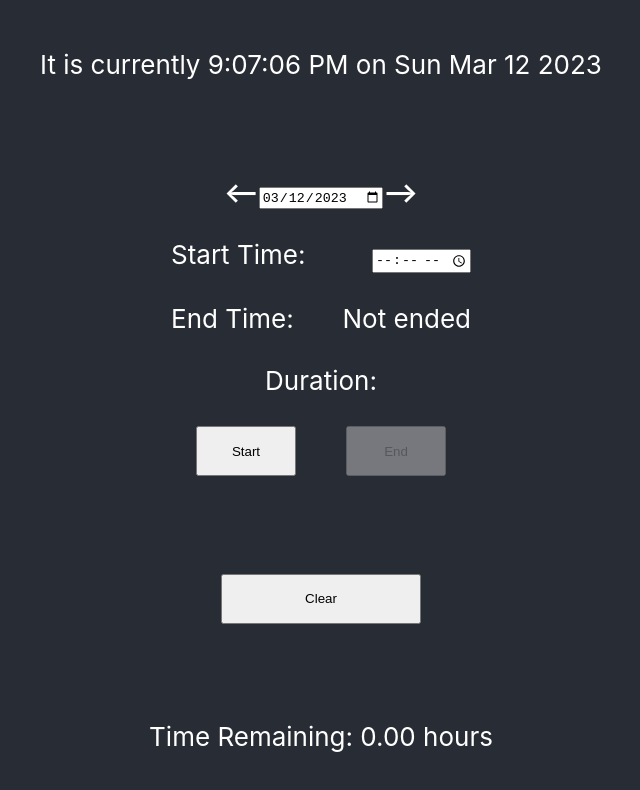
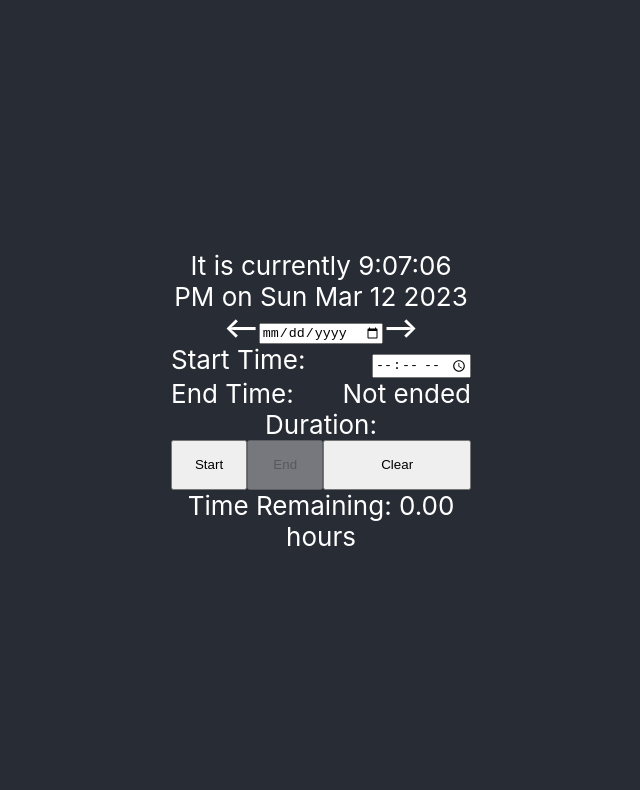
Before and after one commit to kyletucci/Time-Clock-Project, a React (Create React App) app in the folder time-clock-project/: page / in a window 1280 px wide. Shown: the top 790 px of the page, without its empty margins (319-959 px from the left). Built offline with nearby package versions, Linux system fonts and the light colour scheme.

Commit message:
Initial Commit separating TimeClock components into different files

```diff
--- a/time-clock-project/src/App.js
+++ b/time-clock-project/src/App.js
@@ -1,138 +1,13 @@
-import React, { useState, useEffect, useRef } from 'react';
+import React from 'react';
 import './App.css';
 import TimeClock from './components/TimeClock'
-import styled from 'styled-components'
-
-const StyledClear = styled.button`
-height: 50px;
-width: 200px;
-`
 
 function App() {
-  const [currentTime, setCurrentTime] = useState(new Date());
-  const [selectedDate, setSelectedDate] = useState(new Date(currentTime).toISOString().split('T')[0])
-  const [startTime, setStartTime] = useState('')
-  const [endTime, setEndTime] = useState('')
-  const [duration, setDuration] = useState(null)
-  const [fullWeek, setFullWeek] = useState('')
-  const [timeRemaining, setTimeRemaining] = useState('')
-
-  useEffect(() => {
-    const intervalId = setInterval(() => {
-      setCurrentTime(new Date());
-    }, 1000);
-    return () => clearInterval(intervalId);
-  }, [])
-
-  useEffect(() => {
-    const storedStartTime = JSON.parse(localStorage.getItem("START_TIME"))
-    if (storedStartTime) {
-      setStartTime(storedStartTime)
-    }
-    const storedEndTime = JSON.parse(localStorage.getItem("END_TIME"))
-    if (storedEndTime) {
-      setEndTime(storedEndTime)
-    }
-    const storedDuration = JSON.parse(localStorage.getItem("DURATION"))
-    if (storedDuration) {
-      setDuration(storedDuration)
-    }
-
-    const storedTimeRemaining = JSON.parse(localStorage.getItem("TIME_REMAINING"))
-    if (storedTimeRemaining) {
-      setTimeRemaining(storedTimeRemaining)
-    }
-  }, [])
-
-  useEffect(() => {
-    localStorage.setItem("START_TIME", JSON.stringify(startTime))
-    localStorage.setItem("END_TIME", JSON.stringify(endTime))
-    if(startTime && !endTime){
-      setDuration(((currentTime - startTime) / 1000 / 60 / 60))
-      }
-    localStorage.setItem("DURATION", JSON.stringify(duration))
-    localStorage.setItem("FULL_WEEK", JSON.stringify(fullWeek))
-    setFullWeek(startTime + (80 * 60 * 60 * 1000))
-    if(!endTime){
-    startTime && setTimeRemaining(fullWeek - currentTime.getTime())
-    }
-    localStorage.setItem("TIME_REMAINING", JSON.stringify(timeRemaining))
-    localStorage.setItem("SELECTED_DATE", JSON.stringify(selectedDate))
-  }, [selectedDate, startTime, endTime, duration, fullWeek, timeRemaining, currentTime])
-
-  function handleDateEdit(event){
-    setSelectedDate(event.target.value)
-  }
-
-  const handleStartClick = () => {
-    setStartTime(currentTime.getTime())
-    console.log(startTime)
-  };
-
-  function handleStartEdit(event){
-    setStartTime(event.target.value)
-  }
-
-  const handleEndClick = () => {
-    setEndTime(currentTime.getTime())
-  };
-
-  function getTimeValue(time){
-    let hours = time.getHours();
-    let minutes = time.getMinutes();
-    let seconds = time.getSeconds();
-
-    if (hours < 10) {
-      hours = "0" + hours;
-    }
-
-    if (minutes < 10) {
-      minutes = "0" + minutes;
-    }
-
-    if (seconds < 10) {
-      seconds = "0" + seconds;
-    }
-
-    return (hours + ":" + minutes + ":" + seconds)
-  }
-
-  function getFinalTime(){
-    let date = new Date(fullWeek)
-    return (
-      <div>{`${date.toDateString()} ${date.toLocaleTimeString()}`}</div>
-    )
-  }
-
-  const handleClear = () => {
-    setStartTime("")
-    setEndTime("")
-    setTimeRemaining(40 * 60 * 60 * 1000)
-  }
-
-  function handleLeftArrow(){
-    selectedDate.setDate(selectedDate.getDate() - 1)
-  }
 
   return (
     <div className="App">
       <div className='time-clock--container'>
-        <div className='time-clock--current'>It is currently {currentTime.toLocaleTimeString()} on {currentTime.toDateString()}</div>
-        <TimeClock
-          handleLeftArrow={handleLeftArrow}
-          handleDateChange={handleDateEdit}
-          handleStartChange={handleStartEdit}
-          getTimeValue={getTimeValue}
-          dayOfWeek={selectedDate}
-          currentTime={currentTime}
-          startTime={startTime}
-          endTime={endTime}
-          duration={duration}
-          handleStartClick={handleStartClick}
-          handleEndClick={handleEndClick}/>
-        <StyledClear onClick={handleClear}>Clear</StyledClear>
-        <div>Time Remaining: {(timeRemaining / (1000 * 60 * 60)).toFixed(2)} hours</div>
-        {startTime && getFinalTime()}
+        <TimeClock />
       </div>
     </div>
   );
--- a/time-clock-project/src/components/Buttons.js
+++ b/time-clock-project/src/components/Buttons.js
@@ -6,8 +6,12 @@ width: 100px;
 height: 50px;
 margin: 0 auto;
 `
+const StyledClear = styled.button`
+height: 50px;
+width: 200px;
+`
 
-function Buttons({ startTime, handleStartClick, handleStartChange, endTime, handleEndClick }) {
+function Buttons({ startTime, handleStartClick, endTime, handleEndClick, handleClear }) {
   return (
     <>
         <StyledButton onClick={handleStartClick} disabled={startTime}>
@@ -16,6 +20,8 @@ function Buttons({ startTime, handleStartClick, handleStartChange, endTime, hand
         <StyledButton onClick={handleEndClick} disabled={!startTime || endTime}>
             End
         </StyledButton>
+        <StyledClear onClick={handleClear}>Clear</StyledClear>
+
     </>
   )
 }
--- /dev/null
+++ b/time-clock-project/src/components/DateSelector.js
@@ -0,0 +1,20 @@
+import React from 'react'
+import styled from 'styled-components'
+
+const StyledArrow = styled.a`
+color: white;
+text-decoration: none;
+font-weight: bolder;
+`
+
+function DateSelector({ handleLeftArrow, handleDateChange }) {
+  return (
+    <div>
+        <StyledArrow onClick={handleLeftArrow} href='#'>{'<--'}</StyledArrow>
+        <input type='date' onChange={handleDateChange} value={""}></input>
+        <StyledArrow href='#'>{'-->'}</StyledArrow>
+    </div>
+  )
+}
+
+export default DateSelector
--- /dev/null
+++ b/time-clock-project/src/components/StartTime.js
@@ -0,0 +1,18 @@
+import React from 'react'
+
+function StartTime({ getTimeValue, handleStartChange, startTime}) {
+  return (
+    <>
+    <div>Start Time: </div>
+    <div>
+        {<input
+        type="time"
+        onChange={handleStartChange}
+        value={startTime && getTimeValue(startTime)}>
+        </input>}
+    </div>
+    </>
+  )
+}
+
+export default StartTime
--- a/time-clock-project/src/components/TimeClock.js
+++ b/time-clock-project/src/components/TimeClock.js
@@ -1,8 +1,9 @@
-import React from 'react';
+import React, { useState, useEffect } from 'react';
 import styled from 'styled-components'
 import Duration from './Duration'
 import Buttons from './Buttons'
-import { ButtonBase } from '@mui/material';
+import DateSelector from './DateSelector';
+import StartTime from './StartTime';
 
 const StyledTimeClock = styled.div`
     display: flex;
@@ -17,45 +18,127 @@ const StyledTimeClock = styled.div`
     justify-content: space-between;
   `
 
-  const StyledArrow = styled.a`
-    color: white;
-    text-decoration: none;
-    font-weight: bolder;
-  `
+function TimeClock(){
 
-function TimeClock(
-  {
-    handleLeftArrow,
-    dayOfWeek,
-    handleDateChange,
-    startTime,
-    handleStartClick,
-    handleStartChange,
-    endTime,
-    handleEndClick,
-    getTimeValue,
-    currentTime,
-    duration,
-  }){
+  const [currentTime, setCurrentTime] = useState(new Date());
+  const [selectedDate, setSelectedDate] = useState(new Date(currentTime).toISOString().split('T')[0])
+  const [startTime, setStartTime] = useState('')
+  const [endTime, setEndTime] = useState('')
+  const [duration, setDuration] = useState(null)
+  const [fullWeek, setFullWeek] = useState('')
+  const [timeRemaining, setTimeRemaining] = useState('')
+
+  useEffect(() => {
+    const intervalId = setInterval(() => {
+      setCurrentTime(new Date());
+    }, 1000);
+    return () => clearInterval(intervalId);
+  }, [])
+
+  useEffect(() => {
+    const storedStartTime = JSON.parse(localStorage.getItem("START_TIME"))
+    if (storedStartTime) {
+      setStartTime(storedStartTime)
+    }
+    const storedEndTime = JSON.parse(localStorage.getItem("END_TIME"))
+    if (storedEndTime) {
+      setEndTime(storedEndTime)
+    }
+    const storedDuration = JSON.parse(localStorage.getItem("DURATION"))
+    if (storedDuration) {
+      setDuration(storedDuration)
+    }
+
+    const storedTimeRemaining = JSON.parse(localStorage.getItem("TIME_REMAINING"))
+    if (storedTimeRemaining) {
+      setTimeRemaining(storedTimeRemaining)
+    }
+  }, [])
+
+  useEffect(() => {
+    localStorage.setItem("START_TIME", JSON.stringify(startTime))
+    localStorage.setItem("END_TIME", JSON.stringify(endTime))
+    if(startTime && !endTime){
+      setDuration(((currentTime - startTime) / 1000 / 60 / 60))
+      }
+    localStorage.setItem("DURATION", JSON.stringify(duration))
+    localStorage.setItem("FULL_WEEK", JSON.stringify(fullWeek))
+    setFullWeek(startTime + (80 * 60 * 60 * 1000))
+    if(!endTime){
+    startTime && setTimeRemaining(fullWeek - currentTime.getTime())
+    }
+    localStorage.setItem("TIME_REMAINING", JSON.stringify(timeRemaining))
+    localStorage.setItem("SELECTED_DATE", JSON.stringify(selectedDate))
+  }, [selectedDate, startTime, endTime, duration, fullWeek, timeRemaining, currentTime])
+
+  function handleDateChange(event){
+    setSelectedDate(event.target.value)
+  }
+
+  const handleStartClick = () => {
+    setStartTime(currentTime.getTime())
+    console.log(startTime)
+  };
+
+  function handleStartChange(event){
+    setStartTime(event.target.value)
+  }
+
+  const handleEndClick = () => {
+    setEndTime(currentTime.getTime())
+  };
+
+  const handleClear = () => {
+    setStartTime("")
+    setEndTime("")
+    setDuration("")
+  };
+
+  function getTimeValue(time){
+    let hours = time.getHours();
+    let minutes = time.getMinutes();
+    let seconds = time.getSeconds();
+
+    if (hours < 10) {
+      hours = "0" + hours;
+    }
+
+    if (minutes < 10) {
+      minutes = "0" + minutes;
+    }
+
+    if (seconds < 10) {
+      seconds = "0" + seconds;
+    }
+
+    return (hours + ":" + minutes + ":" + seconds)
+  }
+
+  function getFinalTime(){
+    let date = new Date(fullWeek)
+    return (
+      <div>{`${date.toDateString()} ${date.toLocaleTimeString()}`}</div>
+    )
+  }
+
+  function handleLeftArrow(){
+    selectedDate.setDate(selectedDate.getDate() - 1)
+  }
 
   if(startTime){
-    startTime = new Date(startTime)
+    setStartTime(new Date(startTime))
   }
 
   if(endTime){
-    endTime = new Date(endTime).toLocaleTimeString()
+    setEndTime(new Date(endTime).toLocaleTimeString())
   }
 
   return (
     <StyledTimeClock>
-      <div>
-        <StyledArrow onClick={handleLeftArrow} href='#'>{'<--'}</StyledArrow>
-        <input type='date' onChange={handleDateChange} value={dayOfWeek}></input>
-        <StyledArrow href='#'>{'-->'}</StyledArrow>
-      </div>
+      <div className='time-clock--current'>It is currently {currentTime.toLocaleTimeString()} on {currentTime.toDateString()}</div>
+      <DateSelector handleLeftArrow={handleLeftArrow} handleDateChange={handleDateChange}/>
       <StyledRow>
-        <div>Start Time: </div>
-        <div>{<input type="time" onChange={handleStartChange} value={startTime && getTimeValue(startTime)}></input>}</div>
+        <StartTime getTimeValue={getTimeValue} handleStartChange={handleStartChange} startTime={startTime} />
       </StyledRow>
       <StyledRow>
         <div>End Time: </div>
@@ -69,8 +152,11 @@ function TimeClock(
           handleStartChange={handleStartChange}
           endTime={endTime}
           handleEndClick={handleEndClick}
+          handleClear={handleClear}
         />
       </StyledRow>
+      <div>Time Remaining: {(timeRemaining / (1000 * 60 * 60)).toFixed(2)} hours</div>
+      {startTime && getFinalTime()}
     </StyledTimeClock>
   );
 };
```
